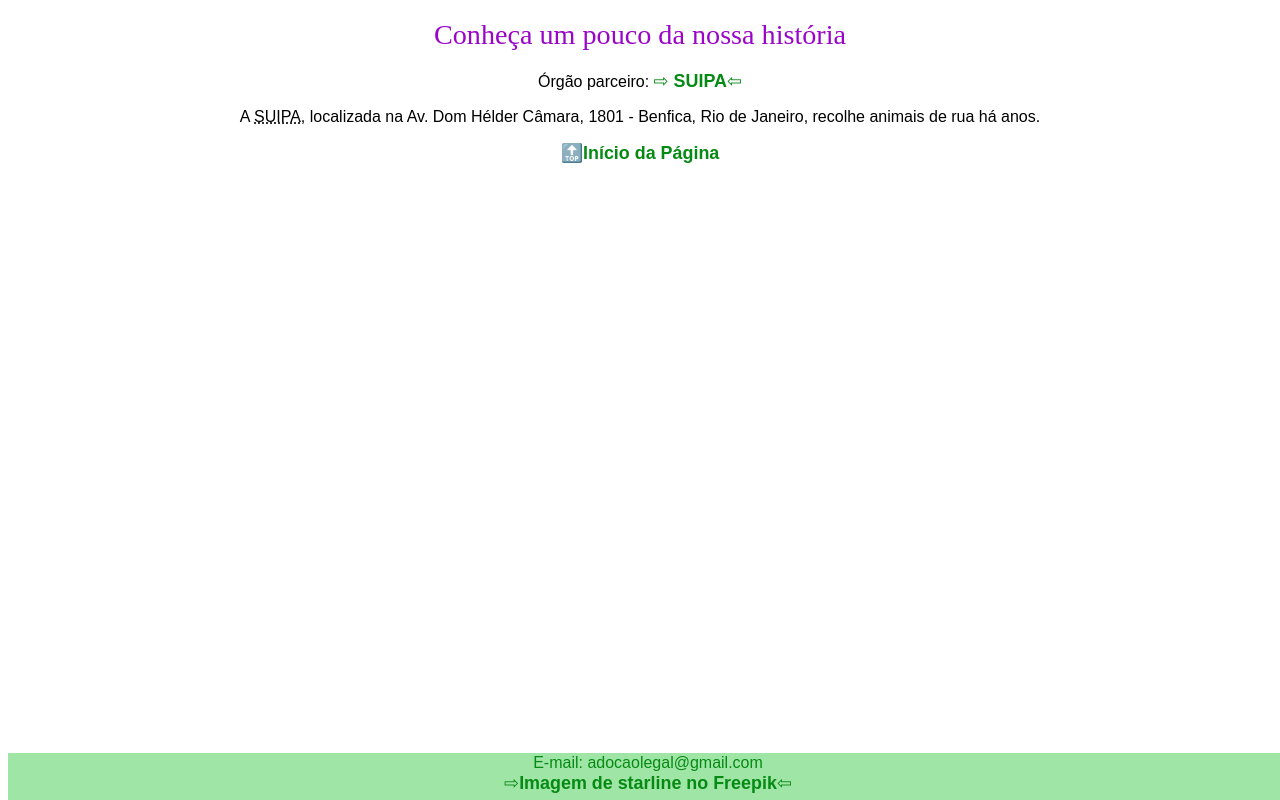
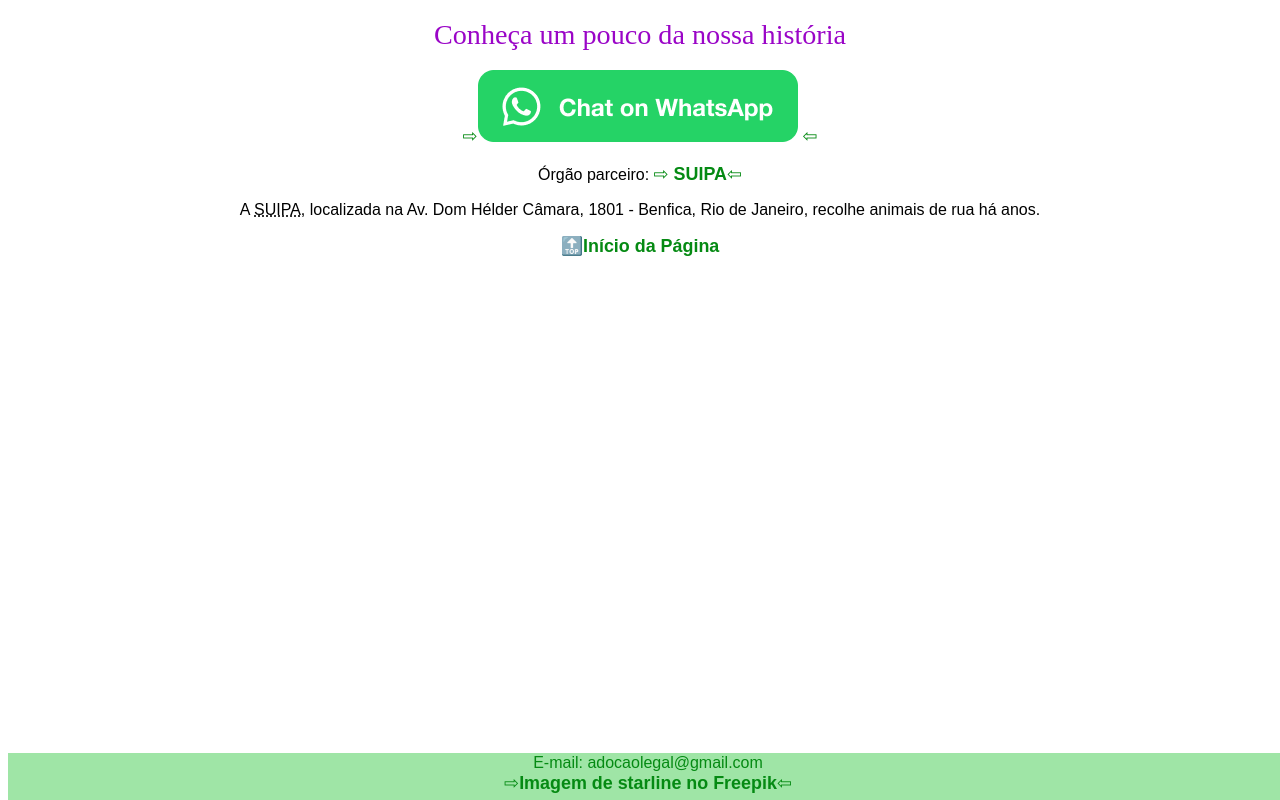
Before and after one commit to fbalbinocosta/DoacaoLegal, a plain HTML site: page historia.html in a window 1280 px wide. Drawn offline with Linux system fonts and the light colour scheme.

Commit message:
versão 30/05/23

```diff
--- a/historia.html
+++ b/historia.html
@@ -12,6 +12,7 @@
     <main>
         <a name="topo" class="especialtopo"></a>
         <h1>Conheça um pouco da nossa história</h1>
+        <a aria-label="Chat on WhatsApp" href="https://wa.me/5521974865444"><img alt="Chat on WhatsApp" src="Botao_Zap.png"> </a>
         <p>Órgão parceiro: <a href="https://www.suipa.org.br/" target="_blank" rel="external"> SUIPA</a></p>
         <p>
             A <abbr title="Sociedade União Internacional Protetora dos Animais">SUIPA</abbr>, localizada na Av. Dom Hélder Câmara, 1801 - Benfica, Rio de Janeiro, recolhe animais de rua há anos.
```
Also changed, not shown: Botao_Zap.png (added).
